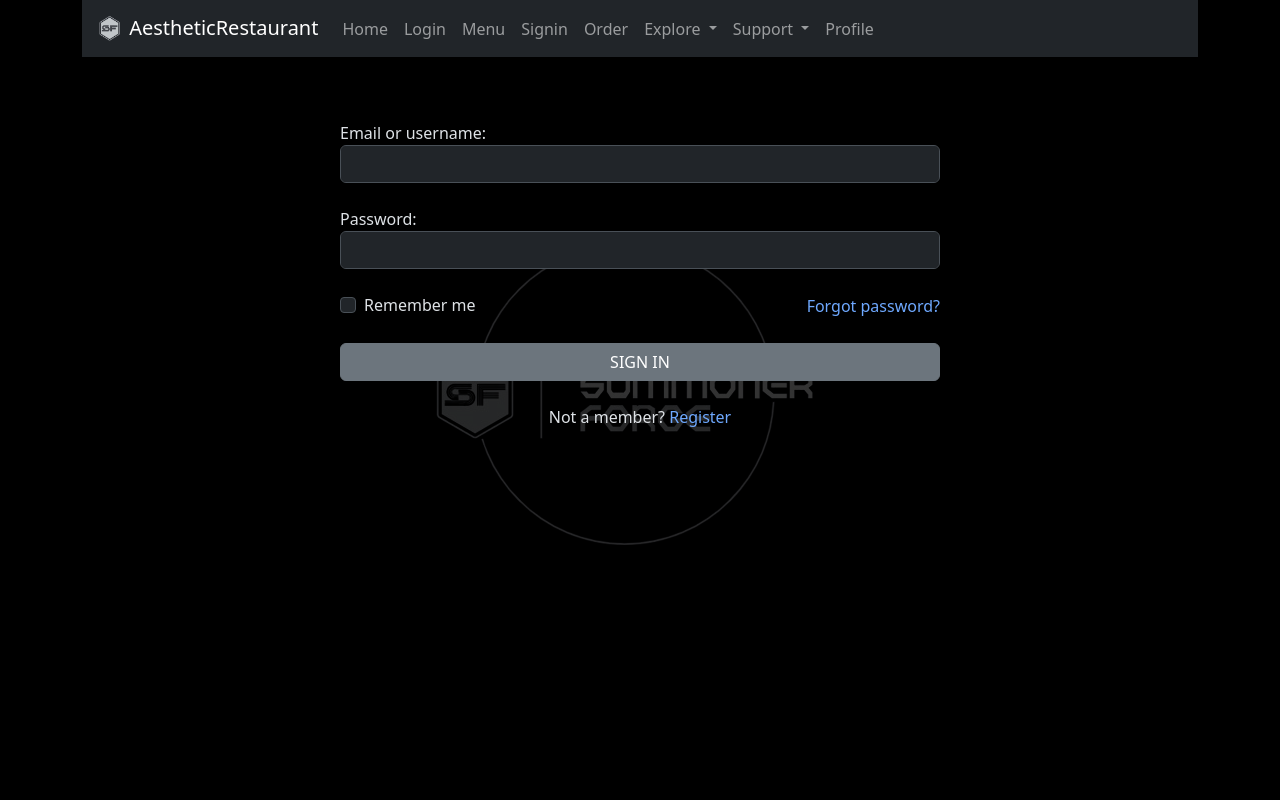
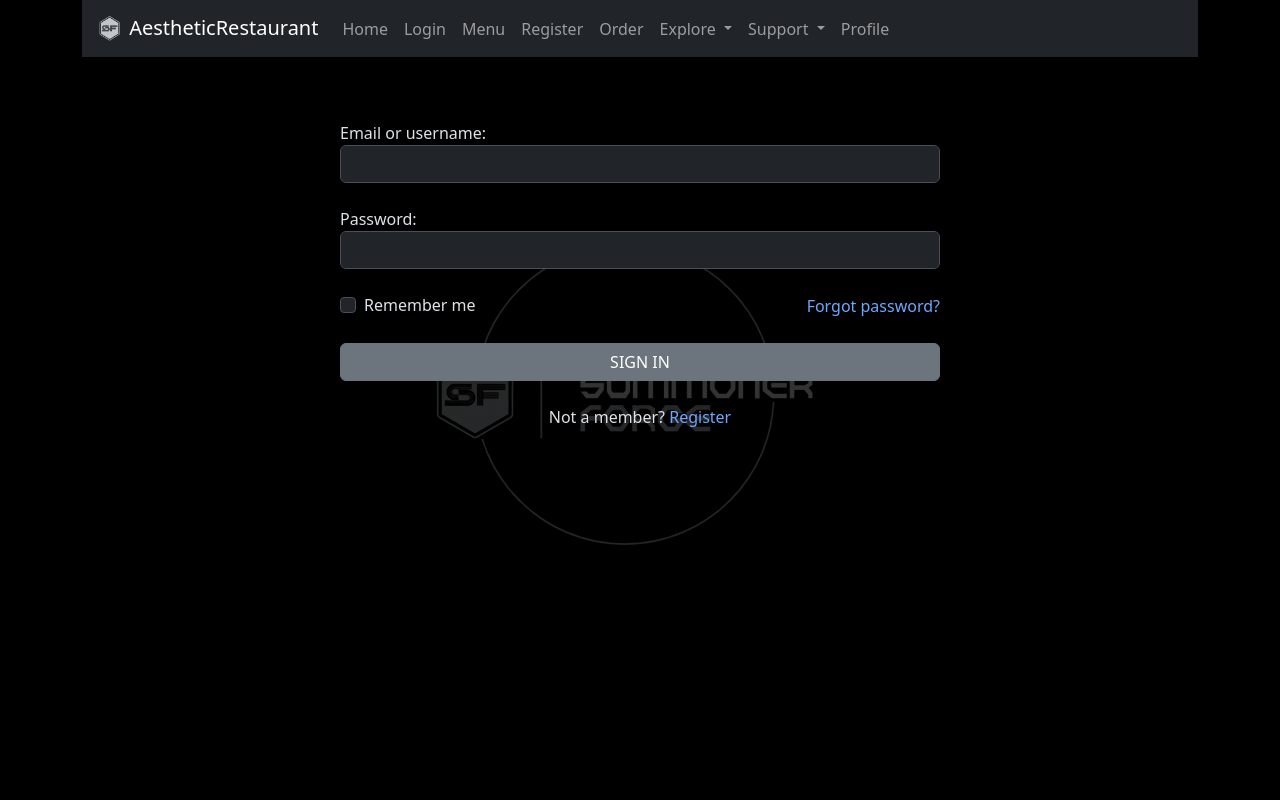
Before and after one commit to swasal/Aesthetic-Restaurant, a Flask app: page /login in a window 1280 px wide. Run offline with Flask 3, Linux system fonts and the light colour scheme.

Commit message:
refactoring and name change
corrected the name from signin to register

refactored files to pass the name change

```diff
--- a/app.py
+++ b/app.py
@@ -13,8 +13,8 @@ def home():
 def login():
     return render_template("login.html", title="Login")
 
-@app.route("/signin", methods=["GET", "POST"])
-def signin():
+@app.route("/register", methods=["GET", "POST"])
+def register():
     if request.method == 'POST':
         # Fetch form data
         username = request.form.get('username')
@@ -44,8 +44,8 @@ def signin():
         # Redirect to login page after successful profile creation
         return redirect(url_for('login'))
 
-    # Render the signin form
-    return render_template('signin.html')  # Display the sign-in form
+    # Render the register form
+    return render_template('register.html')  # Display the sign-in form
 
 @app.route('/profile-success')
 def profile_success():
--- a/templates/base.html
+++ b/templates/base.html
@@ -73,10 +73,10 @@
                           </a>
                         </li>
 
-                        <!-- Button signin -->
+                        <!-- Button register -->
                         <li class="nav-item" data-bs-theme="dark">
-                            <a class="nav-link" href="{{ url_for('signin') }}" role="button" aria-expanded="false">
-                                Signin
+                            <a class="nav-link" href="{{ url_for('register') }}" role="button" aria-expanded="false">
+                                Register
                             </a>
                           </li>
 
--- a/templates/login.html
+++ b/templates/login.html
@@ -44,7 +44,7 @@
 
                     <!-- Redirect to registration page if not a member -->
                     <div class="text-center mt-4">
-                        <p>Not a member? <a href="{{ url_for('signin') }}" class="text-decoration-none">Register</a></p>
+                        <p>Not a member? <a href="{{ url_for('register') }}" class="text-decoration-none">Register</a></p>
                     </div>
                 </div>
             </div>
--- a/templates/signin.html
+++ b/templates/register.html
@@ -3,7 +3,7 @@
 {% block content %}
 <div class="container d-flex justify-content-center py-5">
     <div class="w-75" style="max-width: 600px;">
-        <form action="{{ url_for('signin') }}" method="POST">
+        <form action="{{ url_for('register') }}" method="POST">
             <h2 class="text-center mb-4">Create Your Profile</h2>
             <div class="mb-3">
                 <label for="username" class="form-label">Username:</label>
```
